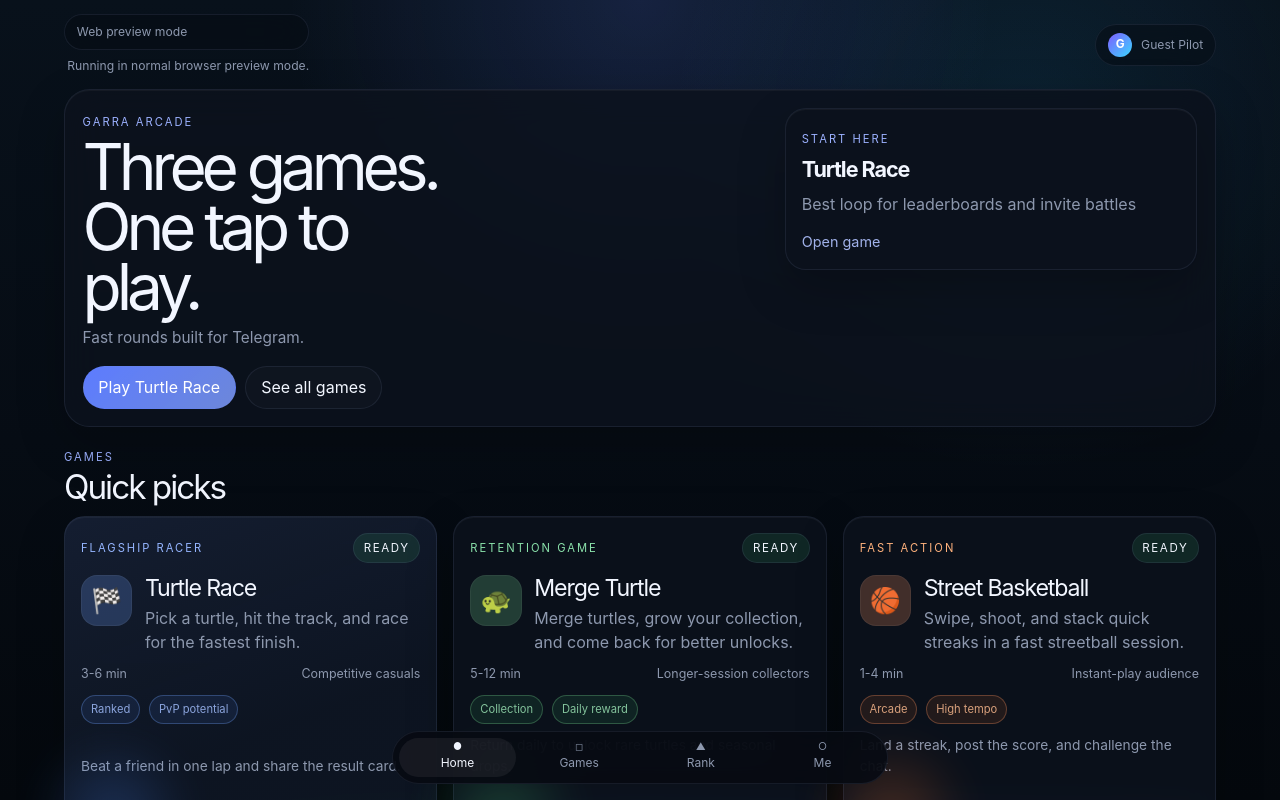
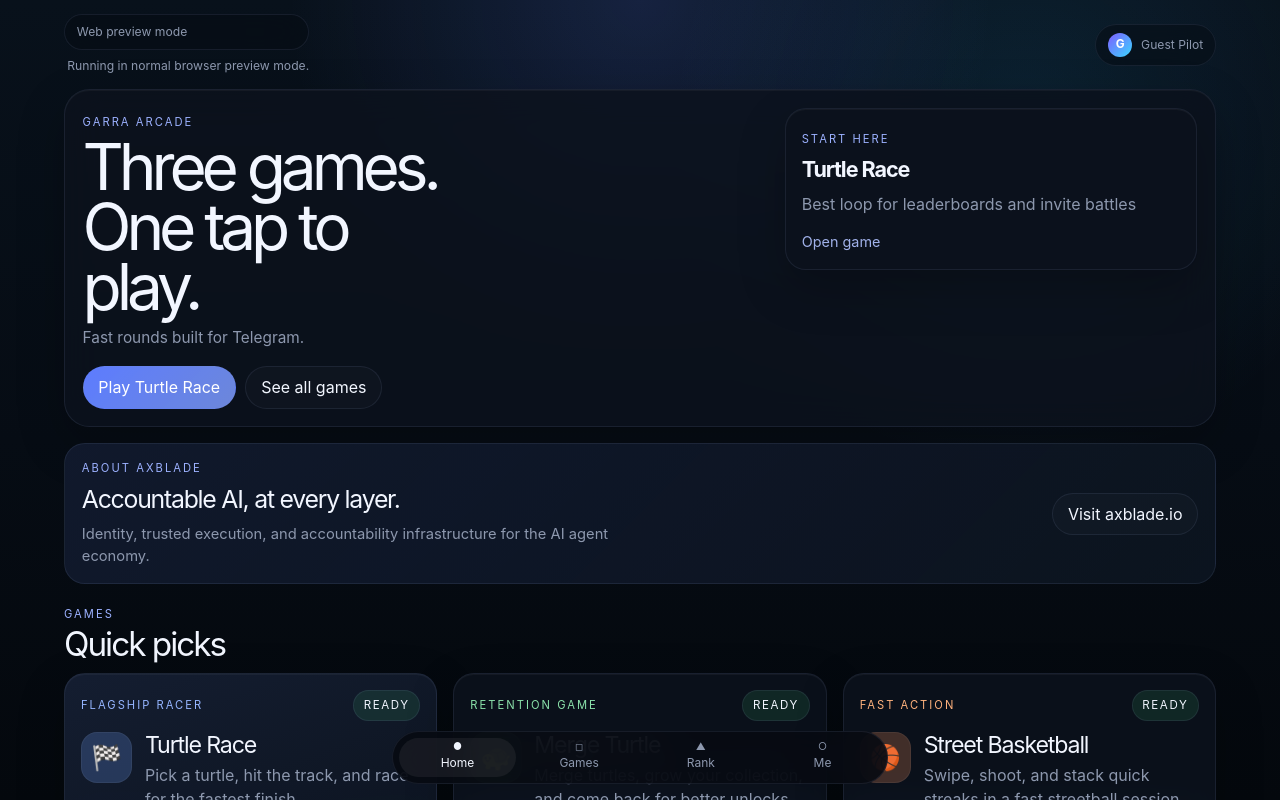
Before and after one commit to wubin-garra/Telegram-Mini-Apps, a Next.js app: page / in a window 1280 px wide. Shown: the top 800 px of the page. Built offline with nearby package versions, Linux system fonts and the light colour scheme.

Commit message:
Add AxBlade intro to homepage

```diff
--- a/src/app/globals.css
+++ b/src/app/globals.css
@@ -285,6 +285,40 @@
   display: flex;
   flex-direction: column;
   gap: 0.75rem;
+}
+
+.brand-strip {
+  display: flex;
+  align-items: center;
+  justify-content: space-between;
+  gap: 1rem;
+  border: 1px solid var(--line);
+  border-radius: 1.3rem;
+  background:
+    linear-gradient(135deg, rgba(93, 124, 255, 0.08), rgba(49, 181, 255, 0.02)),
+    var(--panel);
+  backdrop-filter: blur(18px);
+  padding: 1rem 1.05rem;
+}
+
+.brand-strip__copy {
+  display: flex;
+  flex-direction: column;
+  gap: 0.28rem;
+}
+
+.brand-strip__copy h2 {
+  margin: 0;
+  font-size: clamp(1.2rem, 2vw, 1.55rem);
+  letter-spacing: -0.05em;
+}
+
+.brand-strip__copy p {
+  margin: 0;
+  max-width: 34rem;
+  color: var(--muted);
+  font-size: 0.92rem;
+  line-height: 1.5;
 }
 
 .section-heading h2 {
@@ -862,6 +896,11 @@
   .game-grid {
     grid-template-columns: 1fr;
   }
+
+  .brand-strip {
+    flex-direction: column;
+    align-items: flex-start;
+  }
 }
 
 @media (max-width: 720px) {
--- a/src/app/page.tsx
+++ b/src/app/page.tsx
@@ -52,6 +52,25 @@
           </div>
         </section>
 
+        <section className="brand-strip">
+          <div className="brand-strip__copy">
+            <span className="eyebrow">About AxBlade</span>
+            <h2>Accountable AI, at every layer.</h2>
+            <p>
+              Identity, trusted execution, and accountability infrastructure for
+              the AI agent economy.
+            </p>
+          </div>
+          <a
+            className="button button--ghost"
+            href="https://www.axblade.io/"
+            target="_blank"
+            rel="noreferrer"
+          >
+            Visit axblade.io
+          </a>
+        </section>
+
         <section className="section-block">
           <div className="section-heading">
             <span className="eyebrow">Games</span>
```
